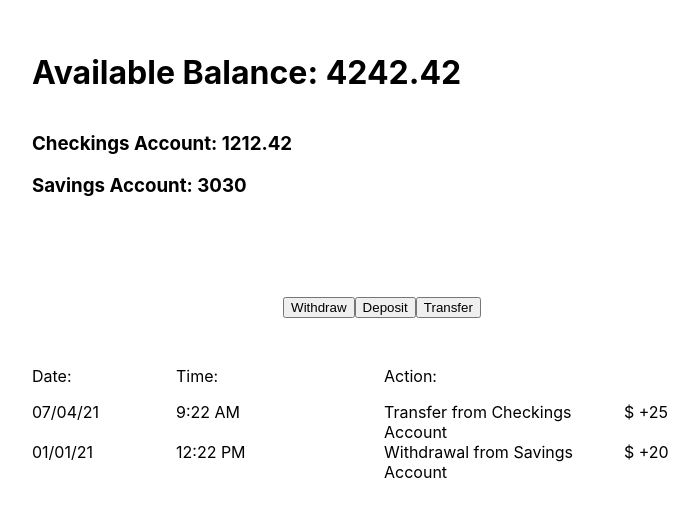
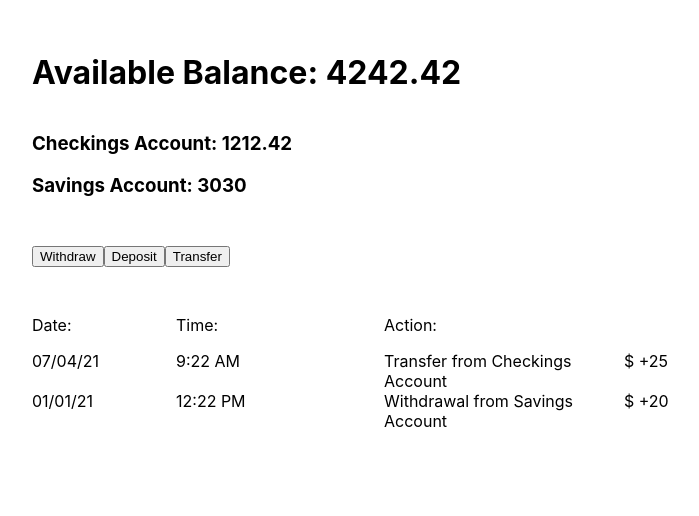
Before and after one commit to KTruong88/checkbook-client, a React (Create React App) app in the folder client/: page / in a window 1280 px wide. Shown: the top 516 px of the page, without its empty margins (258-957 px from the left). Built offline with nearby package versions, Linux system fonts and the light colour scheme.

Commit message:
add reducer function and rearrange folder structure

```diff
--- a/client/src/App.js
+++ b/client/src/App.js
@@ -1,43 +1,65 @@
-import { useState, Ref, useRef } from "react";
+import { useState, useReducer } from 'react';
 
-import Button from "./modules/common/button/Button";
-import ActivityList from "./modules/dashboard/activity-list/ActivityList";
-import Withdraw from "./modules/dashboard/actions/withdraw/Withdraw";
-import Deposit from "./modules/dashboard/actions/deposit/Deposit";
-import Transfer from "./modules/dashboard/actions/transfer/Transfer";
+import ActivityList from './modules/dashboard/activity-list/ActivityList';
+import Withdraw from './modules/dashboard/actions/withdraw/Withdraw';
+import Deposit from './modules/dashboard/actions/deposit/Deposit';
+import Transfer from './modules/dashboard/actions/transfer/Transfer';
+import lastActivityMock from './modules/config/last-activity-mock';
+import savingsAccountMock from './modules/config/savings-account-mock';
+import checkingsAccountMock from './modules/config/checkings-account-mock';
 
-import "./App.scss";
+import './App.scss';
+
+const initialState = {
+  status: 'idle',
+  checkingAccountBalance: checkingsAccountMock(),
+  savingAccountBalance: savingsAccountMock(),
+  type: '',
+  error: false,
+};
 
 function App() {
-  const [checkingAccountBalance, setCheckingAccountBalance] = useState(1212.42);
-  const [savingAccountBalance, setSavingAccountBalance] = useState(3030);
-  const [lastActivity, setLastActivity] = useState([
-    {
-      date: "07/04/21",
-      timeStamp: "9:22 AM",
-      action: "Transfer from Checkings Account",
-      amount: 25,
-    },
-    {
-      date: "01/01/21",
-      timeStamp: "12:22 PM",
-      action: "Withdrawal from Savings Account",
-      amount: 20,
-    },
-  ]);
-  const totalAvailabletBalance = checkingAccountBalance + savingAccountBalance;
+  const reducer = (state, action) => {
+    switch (action.type) {
+      case 'checking': {
+        return {
+          ...(state.checkingAccountBalance + action.payload),
+        };
+      }
+      case 'saving': {
+        return {
+          ...(state.savingAccountBalance + action.payload),
+        };
+      }
+      case 'transferCheckingToSaving': {
+        return {
+          ...(state.checkingAccountBalance - action.payload),
+          ...(state.savingAccountBalance + action.payload),
+        };
+      }
+      case 'transferSavingToChecking': {
+        return {
+          ...(state.savingAccountBalance - action.payload),
+          ...(state.checkingAccountBalance + action.payload),
+        };
+      }
+      default:
+        return state;
+    }
+  };
+  const [state, dispatch] = useReducer(reducer, initialState);
+  const [lastActivity, setLastActivity] = useState(lastActivityMock);
 
-  const savingsEl = useRef(null);
   let amount = 0;
-  const savingsAccountHandler = (e) => {
-    setSavingAccountBalance((prevState) => prevState + 3);
-    const [date, timeStamp] = new Date(Date.now()).toLocaleString().split(",");
+  const savingsAccountHandler = () => {
+    // setSavingAccountBalance((prevState) => prevState + 3);
+    const [date, timeStamp] = new Date(Date.now()).toLocaleString().split(',');
     setLastActivity((prevState) => {
       return [
         {
           date,
           timeStamp,
-          action: "savings account deposited $3",
+          action: 'savings account deposited $3',
           amount,
         },
         ...prevState,
@@ -45,21 +67,23 @@ function App() {
     });
   };
 
+  const { checkingAccountBalance, savingAccountBalance, accountActivity } =
+    state;
+  const totalAvailabletBalance = checkingAccountBalance + savingAccountBalance;
+
   return (
     <div className='app-container'>
       <div className='app-container__inner'>
         <h1 className='app-container__acc--balance'>{`Available Balance: ${totalAvailabletBalance}`}</h1>
         <h3>{`Checkings Account: ${checkingAccountBalance}`}</h3>
-        <h3 onClick={savingsAccountHandler} ref={savingsEl}>
-          {`Savings Account: ${savingAccountBalance}`}
-        </h3>
+        <h3>{`Savings Account: ${savingAccountBalance}`}</h3>
+        <div className='app-container__actions'>
+          <Withdraw />
+          <Deposit clickHandler={savingsAccountHandler} />
+          <Transfer />
+        </div>
+        <ActivityList accountActivity={lastActivity} />
       </div>
-      <div className="app-container__actions">
-        <Withdraw />
-        <Deposit />
-        <Transfer />
-      </div>
-      <ActivityList accountActivity={lastActivity} />
     </div>
   );
 }
--- a/client/src/App.scss
+++ b/client/src/App.scss
@@ -10,7 +10,6 @@
   }
 
   @media screen and (min-width: 1054px) {
-
   }
 }
 
--- a/client/src/modules/common/button/Button.js
+++ b/client/src/modules/common/button/Button.js
@@ -1,5 +1,9 @@
-const Button = ({ title }) => {
-  return <button type="button">{title}</button>;
+const Button = ({ clickHandler, title }) => {
+  return (
+    <button onClick={clickHandler} type='button'>
+      {title}
+    </button>
+  );
 };
 
 export default Button;
--- a/client/src/modules/common/form/Form.js
+++ b/client/src/modules/common/form/Form.js
@@ -2,7 +2,7 @@ import './Form.scss';
 
 const Form = () => {
   return (
-    <form className="form">
+    <form className='form'>
       {/* <label>Withdrawal</label>
       <input />
       <label>Deposit</label>
--- /dev/null
+++ b/client/src/modules/config/checkings-account-mock.js
@@ -0,0 +1,3 @@
+const checkingsAccountMock = () => 1212.42;
+
+export default checkingsAccountMock;
--- /dev/null
+++ b/client/src/modules/config/last-activity-mock.js
@@ -0,0 +1,18 @@
+const lastActivityConfig = () => {
+  return [
+    {
+      date: '07/04/21',
+      timeStamp: '9:22 AM',
+      action: 'Transfer from Checkings Account',
+      amount: 25,
+    },
+    {
+      date: '01/01/21',
+      timeStamp: '12:22 PM',
+      action: 'Withdrawal from Savings Account',
+      amount: 20,
+    },
+  ];
+};
+
+export default lastActivityConfig;
--- /dev/null
+++ b/client/src/modules/config/savings-account-mock.js
@@ -0,0 +1,3 @@
+const savingsAccountMock = () => 3030;
+
+export default savingsAccountMock;
--- a/client/src/modules/dashboard/actions/deposit/Deposit.js
+++ b/client/src/modules/dashboard/actions/deposit/Deposit.js
@@ -1,7 +1,7 @@
-import Button from "../../../common/button/Button";
+import Button from '../../../common/button/Button';
 
-const Deposit = () => {
-  return <Button title='Deposit' />;
+const Deposit = ({ clickHandler }) => {
+  return <Button clickHandler={clickHandler} title='Deposit' />;
 };
 
 export default Deposit;
--- a/client/src/modules/dashboard/actions/transfer/Transfer.js
+++ b/client/src/modules/dashboard/actions/transfer/Transfer.js
@@ -1,4 +1,4 @@
-import Button from "../../../common/button/Button";
+import Button from '../../../common/button/Button';
 
 const Transfer = () => {
   return <Button title='Transfer' />;
--- a/client/src/modules/dashboard/actions/withdraw/Withdraw.js
+++ b/client/src/modules/dashboard/actions/withdraw/Withdraw.js
@@ -1,7 +1,7 @@
-import Button from "../../../common/button/Button";
+import Button from '../../../common/button/Button';
 
 const Withdraw = () => {
-  return <Button title={"Withdraw"} />;
+  return <Button title={'Withdraw'} />;
 };
 
 export default Withdraw;
--- a/client/src/modules/dashboard/activity-list/ActivityList.js
+++ b/client/src/modules/dashboard/activity-list/ActivityList.js
@@ -1,4 +1,4 @@
-import "./ActivityList.scss";
+import './ActivityList.scss';
 
 const ActivityList = ({ accountActivity }) => {
   return (
@@ -17,7 +17,7 @@ const ActivityList = ({ accountActivity }) => {
                 <span className='activity-list__item-time'>{el.timeStamp}</span>
                 <span className='activity-list__item-action'>{el.action}</span>
                 <span className='activity-list__item-amount'>
-                  {`$ ${el.amount >= 0 ? "+" : "-"}${el.amount}`}
+                  {`$ ${el.amount >= 0 ? '+' : '-'}${el.amount}`}
                 </span>
               </li>
             );
```
Also changed, not shown: client/src/modules/common/form/Form.scss (+5 -5 lines).
